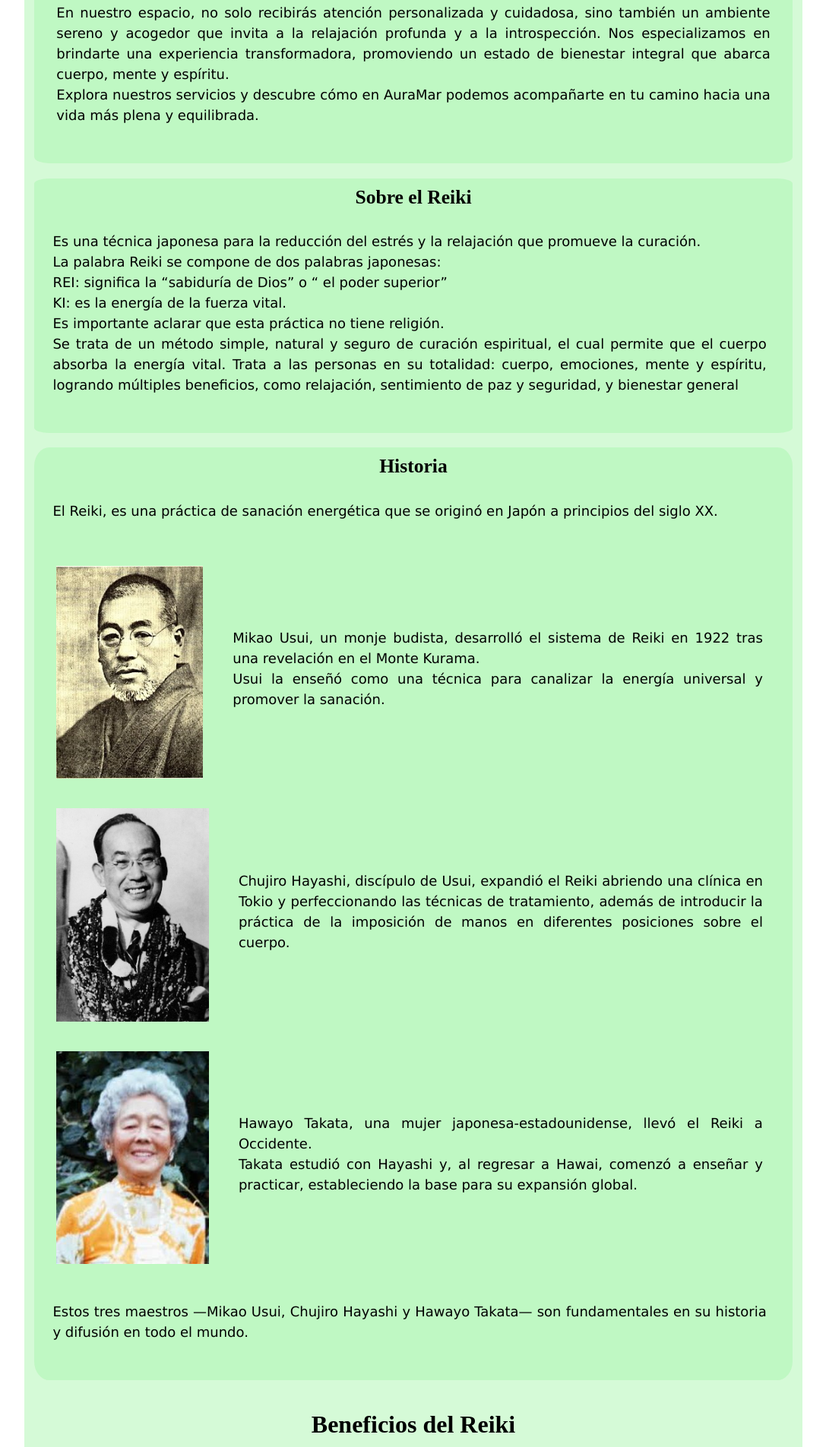
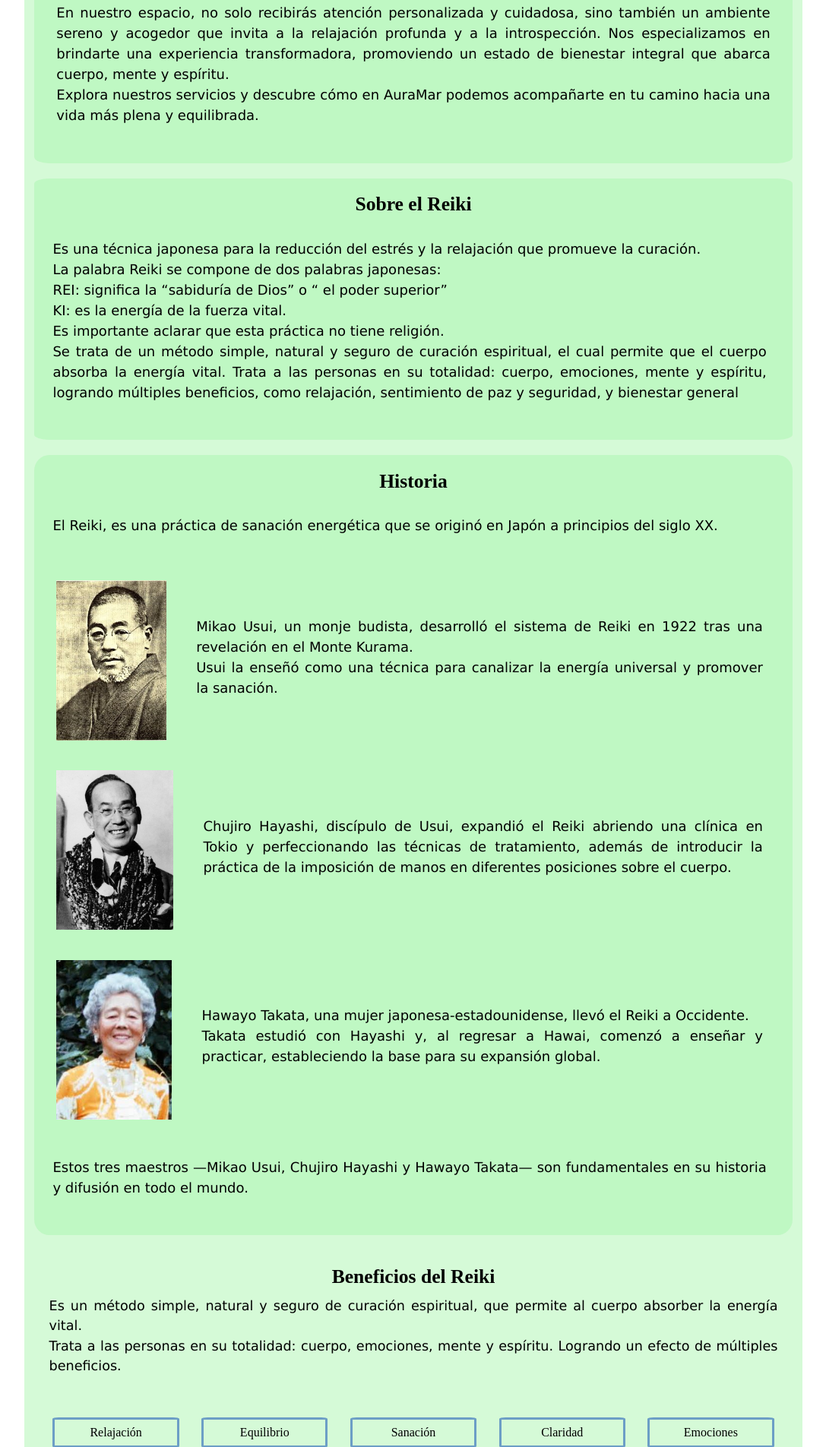
Before and after one commit to Macmer88/AuraMar, a PHP site: page /index.html in a window 1280 px wide. Shown: the part 610-2515 px from the top of the page at 76% size, without its empty margins (96-1183 px from the left). Run offline with PHP 8.4, Linux system fonts and the light colour scheme.

Commit message:
Cambios de estilo simples

```diff
--- a/index.html
+++ b/index.html
@@ -95,7 +95,7 @@
                 Estos tres maestros —Mikao Usui, Chujiro Hayashi y Hawayo Takata— son fundamentales en su historia y difusión en todo el mundo.</p>
         </section>
         <section id="beneficios" class="container">
-            <h1>Beneficios del Reiki</h1>
+            <h2>Beneficios del Reiki</h2>
             <div class="container">
                 <p class="texto_sections">
                     Es un método simple, natural y seguro de curación espiritual, que permite al cuerpo
@@ -122,6 +122,8 @@
             <div id="masinfo_emociones" class="container masinfo_emociones texto_sections">Ayuda a gestionar las
                 emociones. (Click en el botón para mas info)</div>
             <div class="container mas_info" id="relajacion_mas">
+            <div id="relleno">
+            </div>
                 <div class="contenedor_masinfo">
                     <p class="texto_sections">
                         Ayuda a liberar tensiones acumuladas y a calmar la mente, facilitando un estado de
@@ -169,7 +171,7 @@
             </div>
         </section>
         <section id="sobremi" class="container">
-        <h1>Sobre mí</h1>
+        <h2>Sobre mí</h2>
         <div id="texto_chico_foto" class="container">
             <div class="fotochica container">
                 <img src="media/Imagen de WhatsApp 2025-03-03 a las 20.35.45_22b5d0f1.jpg" alt="">
--- a/styles/style.css
+++ b/styles/style.css
@@ -50,13 +50,13 @@ body {
     margin: 1%;
 }
 
-#reiki, #historia, #inicio {
+#reiki, #historia, #inicio, #sobremi {
     border-radius: 2%;
     width: 100%;
     background-color: rgba(185, 247, 189, 0.75);
 }
 
-#inicio p, #reiki p, #historia p {
+#inicio p, #reiki p, #historia p, #sobremi p {
     padding: 2%;
     margin-left: 0px;
     font-size: 18px;
@@ -122,7 +122,7 @@ h1{
 h2{
     width:100%;
     text-align: center;
-    margin-top: 0%;
+    margin-top: 1%;
     font-size: 1.6em;
 }
 .texto_sections{
@@ -143,8 +143,8 @@ h2{
     width: 100%;
 }
 div.maestros img{
-    width: 220px;
-    height: 300px;
+    width: auto;
+    height: 230px;
     margin: 1%;
     padding: 1%;
 }
@@ -182,6 +182,7 @@ div.maestros img{
     transform: scale(1.25);
     box-shadow: 5px 5px 10px rgba(0, 0, 0, 0.5);
     cursor: pointer;
+    transition: 0.4s;
 }
 .masinfo_relajacion,.masinfo_equilibrio,.masinfo_claridad, .masinfo_emociones, .masinfo_sanacion{
     display: none;
@@ -189,6 +190,7 @@ div.maestros img{
 .contenedor_masinfo{
     padding: 3%;
 }
+
 #relajacion_mas,#equilibrio_mas, #sanacion_mas, #claridad_mas, #emociones_mas{
     display:none;
     border-radius: 5%;
```
